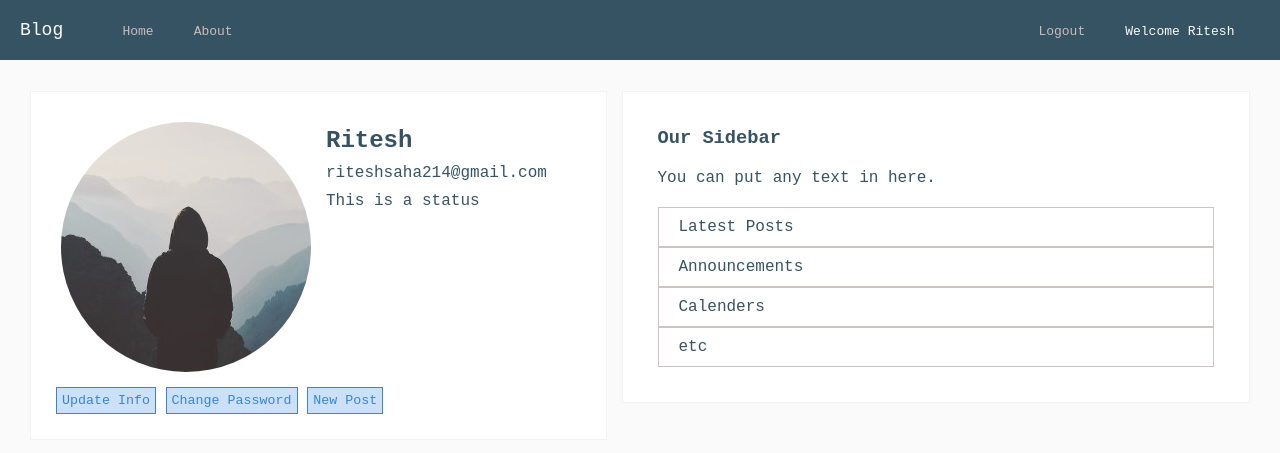
After one commit to Ritesh7766/Blogging-Web-Application, a Flask app: page /account in a window 1280 px wide. The commit adds this page. Shown: the top 453 px of the page. Run offline with Flask 2, Linux system fonts and the light colour scheme; a user stored in the database is signed in.

Commit message:
[ Added modals ]

```diff
--- a/include/forms.py
+++ b/include/forms.py
@@ -2,6 +2,7 @@
 from wtforms import StringField, PasswordField, SubmitField, BooleanField
 from wtforms.validators import DataRequired, Length, Email, EqualTo, ValidationError
 from include.models import User
+from flask_login import current_user
 
 class Register(FlaskForm):
     username = StringField(label = 'Username', validators=[DataRequired(), Length(min=5, max=40)])
@@ -29,3 +30,20 @@
     password  = PasswordField(label = 'Password')
     submit = SubmitField(label = 'Log In')
     remember_me = BooleanField('Remember Me')
+
+class UpdateAccount(FlaskForm):
+    username = StringField(label = 'Username', validators=[DataRequired(), Length(min=5, max=40)])
+    email = StringField(label = 'Email', validators=[DataRequired(), Email()])
+    submit = SubmitField(label = 'Update')
+
+    def validate_email(self, attempted_email):
+        if current_user.email != attempted_email.data:
+            email = User.query.filter_by(email = attempted_email.data).first()
+            if email:
+                raise ValidationError('Email already in use by another account!')
+
+    def validate_username(self, attempted_username):
+        if current_user.username != attempted_username.data:
+            username = User.query.filter_by(username = attempted_username.data).first()
+            if username:
+                raise ValidationError('Username taken')
--- a/include/routes.py
+++ b/include/routes.py
@@ -1,11 +1,41 @@
 from include import app
-from flask import render_template, url_for, flash, redirect
-from include.forms import Register, Login
+from flask import render_template, url_for, flash, redirect, request
+from include.forms import Register, Login, UpdateAccount
 from include.models import User, Post
 from include import db, login_manager
-from flask_login import login_user
+from flask_login import login_user, logout_user, current_user, login_required
 
 posts = [
+    {
+        'author': 'Corey Schafer',
+        'title': 'Blog Post 1',
+        'content': '''First post contentFirst post contentFirst post content
+        First post contentFirst post contentFirst post contentFirst post content
+        First post contentFirst post contentFirst post contentFirst post content
+        First post contentFirst post contentFirst post contentFirst post content
+        First post contentFirst post contentFirst post contentFirst post content
+        First post contentFirst post contentFirst post contentFirst post content
+        First post contentFirst post contentFirst post contentFirst post content
+        First post contentFirst post contentFirst post contentFirst post content
+        First post contentFirst post contentFirst post contentFirst post content
+        First post contentFirst post contentFirst post contentFirst post content
+        First post contentFirst post contentFirst post contentFirst post content''',
+        'date_posted': 'April 20, 2018'
+    },
+    {
+        'author': 'Jane Doe',
+        'title': 'Blog Post 2',
+        'content': '''Second post contentFirst post contentFirst post content
+        First post contentFirst post contentFirst post contentFirst post content
+        First post contentFirst post contentFirst post contentFirst post content
+        First post contentFirst post contentFirst post contentFirst post content
+        First post contentFirst post contentFirst post contentFirst post contentFirst post content
+        First post contentFirst post contentFirst post contentFirst post content
+        First post contentvFirst post contentFirst post contentFirst post content
+        First post contentFirst post contentFirst post contentFirst post content
+        First post contentFirst post contentFirst post contentFirst post content''',
+        'date_posted': 'April 21, 2018'
+    }
 ]
 
 @login_manager.user_loader
@@ -21,6 +51,12 @@
 def about():
     return render_template('about.html')
 
+@app.route('/logout')
+def logout():
+    logout_user()
+    flash('You have been logged out!', category='success')
+    return redirect(url_for('index'))
+
 @app.route('/login', methods=['GET', 'POST'])
 def login():
     form = Login()
@@ -29,7 +65,8 @@
         if attempted_user and attempted_user.check_password(form.password.data):
             login_user(attempted_user)
             flash(f'You are logged in as {attempted_user.username}', category='success')
-            return redirect(url_for('index'))
+            next_page = request.args.get('next')
+            return redirect(next_page) if next_page else redirect(url_for('index'))
         else:
             flash(f'Incorrect username or password', category='danger')
     return render_template('login.html', form=form)
@@ -48,3 +85,26 @@
             for err_msg in err_msgs:
                 flash(f'There was an error creating user: {err_msg}', category='danger')
     return render_template('register.html', form=form)
+
+@app.route('/account', methods=['GET', 'POST'])
+@login_required
+def account():
+    update_form = UpdateAccount()
+    if update_form.validate_on_submit():
+        current_user.username = update_form.username.data
+        current_user.email = update_form.email.data
+        db.session.commit()
+        if current_user.username != update_form.username.data or current_user.email != update_form.email.data:
+            flash('Your account has been updated successfully!', category='success')
+        else:
+            flash('No changes made to the account.', category='primary')
+        return redirect(url_for('account'))
+    elif request.method == 'GET':
+        update_form.username.data = current_user.username
+        update_form.email.data = current_user.email
+    if update_form.errors != {}:
+        for category, err_msgs in update_form.errors.items():
+            for err_msg in err_msgs:
+                flash(f'There was an error updating account: {err_msg}', category='danger')
+    img_file = url_for('static', filename='profilepics/' + current_user.image_file)
+    return render_template('account.html', img_file=img_file, update_form=update_form)
--- /dev/null
+++ b/include/static/account.css
@@ -0,0 +1,78 @@
+.dashboard {
+    color: #365363;
+    background-color: white;
+    border: 1px solid #f3f3f3;
+    padding: 20px;
+}
+
+.dashboard * {
+    padding: 5px;
+}
+
+.dashboard img {
+    border-radius: 50%;
+}
+
+.media {
+    display: flex;
+}
+
+#options button {
+    width: fit-content !important;
+}
+
+.icon2 {
+    padding: 5px;
+}
+
+.close2 {
+    padding: 5px;
+    float: right;
+    border-style: none;
+    font-size: 25px;
+    transform: translateY(-5px);
+    transform: translateX(20px);
+    cursor: pointer;
+    background-color: white;
+    color: #c73636;
+}
+
+.close2:hover {
+    background-color: #ffd3d3;
+    color: red;
+}
+
+.modal-bg {
+    position: fixed;
+    width: 100%;
+    height: 100%;
+    top: 0;
+    left: 0;
+    background-color: rgba(0, 0, 0, 0.5);
+    display: none;
+    justify-content: center;
+    z-index: 5001;
+}
+
+.modal {
+    width: 40%;
+    height: fit-content;
+    transform: translateY(30%);
+}
+
+.activate {
+    display: flex;
+}
+
+@media screen and (max-width: 985px) {
+    .media {
+        display: block;
+    }
+}
+
+@media screen and (max-width: 1050px) {
+    .modal {
+        width: 70%;
+        transform: translateY(15%);
+    }
+}
--- a/include/static/content.css
+++ b/include/static/content.css
@@ -15,6 +15,7 @@
     border: 1px solid white;
     background-color: white;
     width: 50%;
+    border: 1px solid #f3f3f3;
 }
 
 .main-content {
@@ -68,4 +69,8 @@
     .main-content {
         width: 100%;
     }
+
+    .sidebar {
+        width: fit-content;
+    }
 }
--- a/include/static/form-content.css
+++ b/include/static/form-content.css
@@ -28,7 +28,7 @@
 #submit {
     width: 100px;
     color: rgb(56, 132, 214);
-    border-color: rgb(56, 132, 214);
+    border: 1px solid rgb(56, 132, 214);
     background-color: rgb(204, 225, 247);
 }
 
--- a/include/static/layout.css
+++ b/include/static/layout.css
@@ -64,7 +64,7 @@
     color: #fafafa !important;
 }
 
-@media screen and (max-width: 1040px) {
+@media screen and (max-width: 1060px) {
     .navbar {
         display: grid;
         height: 61px;
--- /dev/null
+++ b/include/static/options.js
@@ -0,0 +1,11 @@
+const options = document.getElementById('options').getElementsByTagName('button');
+
+options[0].addEventListener('click', function() {
+    document.getElementById('update').classList.toggle('activate')
+});
+
+Array.from(document.getElementsByClassName('modal-bg')).forEach(element => {
+    element.getElementsByClassName('close2')[0].addEventListener('click', function() {
+        element.classList.toggle('activate');
+    });
+});
--- /dev/null
+++ b/include/templates/account.html
@@ -0,0 +1,81 @@
+{% extends "layout.html" %}
+
+{% block title %}
+  account
+{% endblock %}
+
+{% block head %}
+  <link rel="stylesheet" href="../static/form-content.css">
+  <link rel="stylesheet" href="../static/account.css">
+{% endblock %}
+
+{% block content %}
+  <div class="dashboard">
+    <div class="media">
+      <img src="{{ img_file }}">
+      <div class="media-content">
+        <h2>{{ current_user.username }}</h2>
+        <p>{{ current_user.email }}</p>
+        <p id="status">This is a status</p>
+      </div>
+    </div>
+    <div id="options">
+      <button id="submit">Update Info</button>
+      <button id="submit">Change Password</button>
+      <button id="submit">New Post</button>
+    </div>
+  </div>
+{% endblock %}
+
+{% block modals %}
+<div class="modal-bg" id="update">
+  <div class="modal">
+    <div class="form-content">
+      <form method="POST">
+        <button class="close2">
+          <span class="icon2">&times;</span>
+        </button>
+        {{ update_form.hidden_tag() }}
+        <fieldset class="outline">
+          <legend>Update info</legend>
+          <div class="form-item">
+            {{ update_form.username.label() }}
+            <br>
+            {% if update_form.username.errors %}
+              {{ update_form.username(autocomplete="off", class="invalid") }}
+              <div class="feedback">
+                {% for error in update_form.username.errors %}
+                  <span>{{ error }}</span>
+                {% endfor %}
+              </div>
+            {% else %}
+              {{ update_form.username(autocomplete="off") }}
+            {% endif %}
+          </div>
+
+          <div class="form-item">
+            {{ update_form.email.label() }}
+            <br>
+            {% if update_form.email.errors %}
+              {{ update_form.email(autocomplete="off", class="invalid") }}
+              <div class="feedback">
+                {% for error in update_form.email.errors %}
+                  <span>{{ error }}</span>
+                {% endfor %}
+              </div>
+            {% else %}
+              {{ update_form.email(autocomplete="off") }}
+            {% endif %}
+          </div>
+
+          <br>
+          <div class="form-item">
+            {{ update_form.submit(id="submit") }}
+          </div>
+        </fieldset>
+      </form>
+    </div>
+  </div>
+</div>
+<script src="../static/options.js"></script>
+{% endblock %}
--- a/include/templates/layout.html
+++ b/include/templates/layout.html
@@ -29,10 +29,17 @@
           <a href="{{ url_for('about') }}">About</a>
       </ul>
       <ul  class="right">
-        <li><a href="{{ url_for('login') }}">Login</a>
-        </li><li>
-          <a href="{{ url_for('register') }}">Register</a>
-        </li>
+        {% if current_user.is_authenticated %}
+          <li><a href="{{ url_for('logout') }}">Logout</a>
+          </li><li>
+            <a href="{{ url_for('account') }}">Welcome {{ current_user.username }}</a>
+          </li>
+        {% else %}
+          <li><a href="{{ url_for('login') }}">Login</a>
+          </li><li>
+            <a href="{{ url_for('register') }}">Register</a>
+          </li>
+        {% endif %}
       </ul>
     </div>
   </nav>
@@ -71,6 +78,8 @@
     </div>
   </main>
 
+  {% block modals %}
+  {% endblock %}
   <script src="../static/dropdown.js"></script>
   <script src="../static/active.js"></script>
   <script src="../static/alert.js"></script>
--- a/include/templates/login.html
+++ b/include/templates/login.html
@@ -13,7 +13,7 @@
     <form method="POST">
       {{ form.hidden_tag() }}
       <fieldset class="outline">
-        <legend>Expanded and Enhanced Log in</legend>
+        <legend>Log in</legend>
         <div class="form-item">
           {{ form.email.label() }}
           <br>
```
Also changed, not shown: include/blog.db, include/static/profilepics/default.jpg (added), include/static/profilepics/pic.jpg (added).
